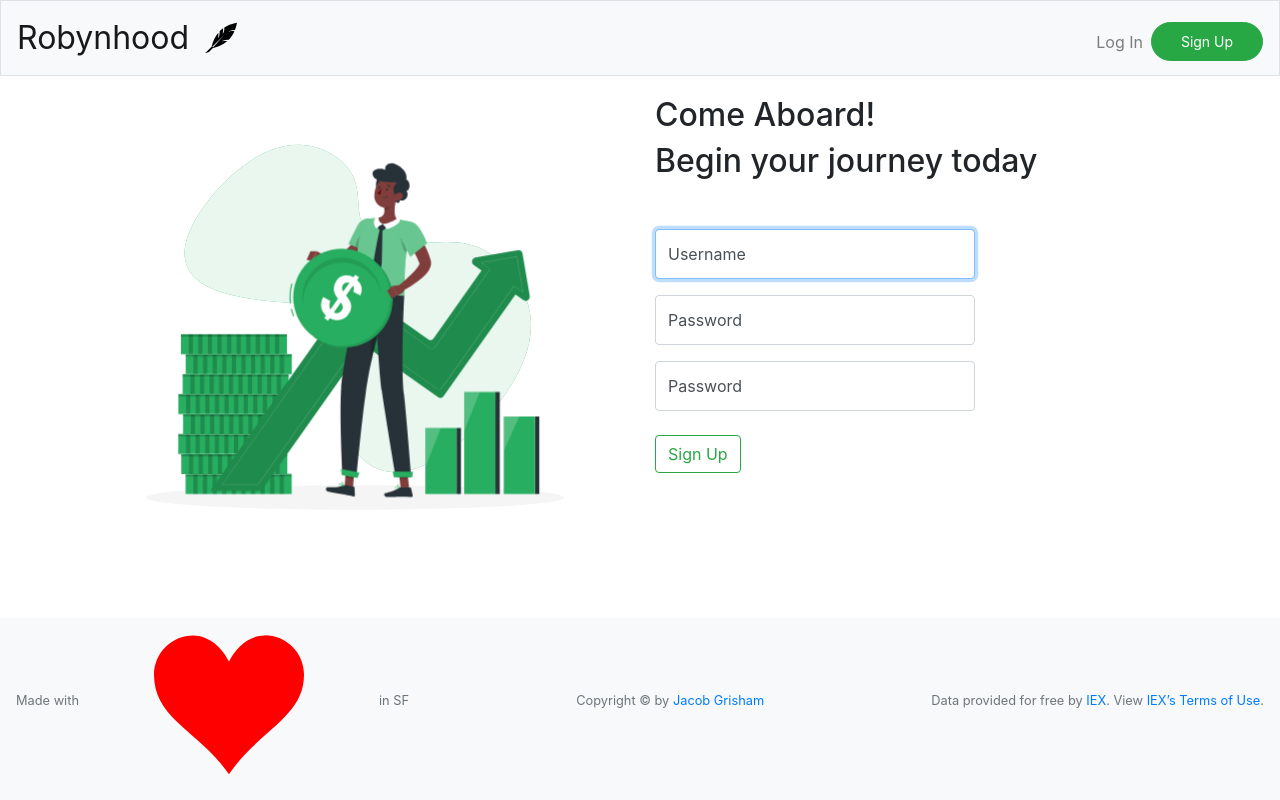
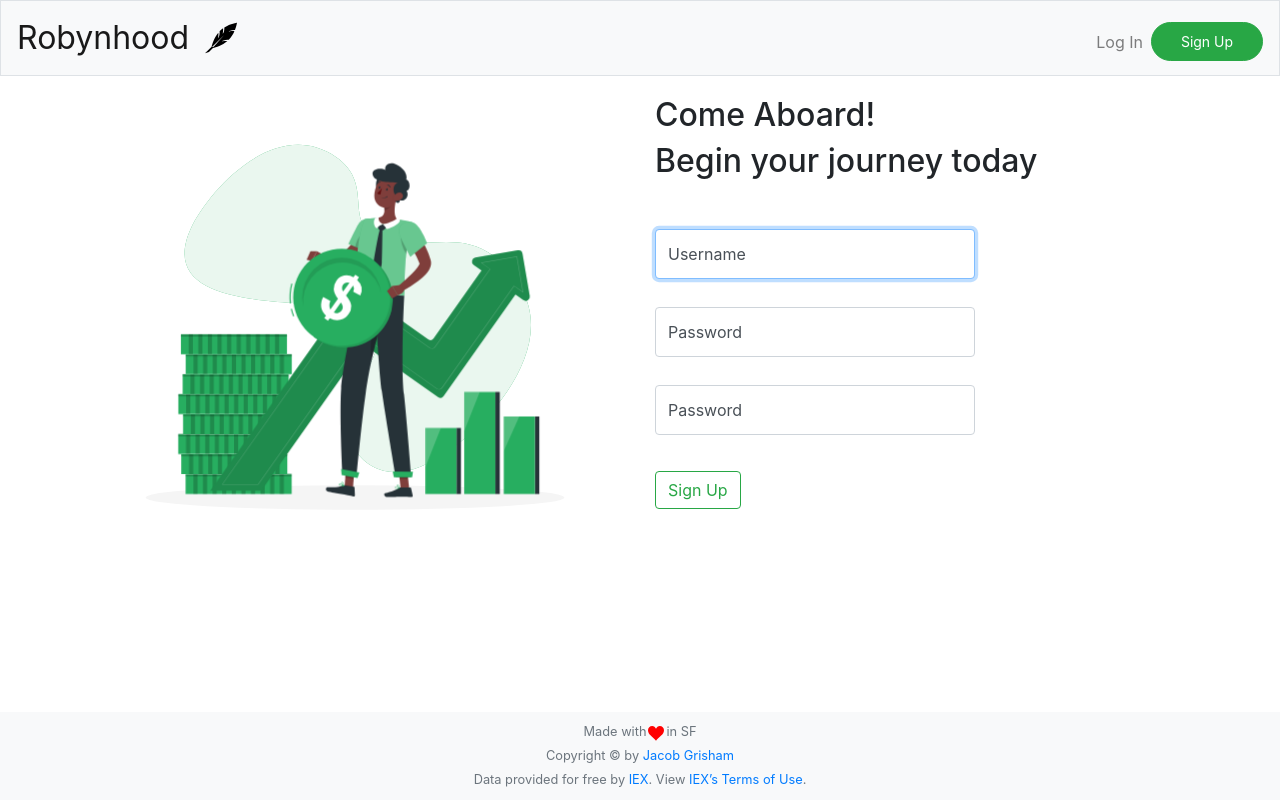
Before and after one commit to JacobGrisham/Finance-Full-Stack-Web-App-using-Flask-and-SQL, a Flask app: page /register in a window 1280 px wide. Run offline with Flask 2, Linux system fonts and the light colour scheme; some libraries are stand-ins or nearby versions.

Commit message:
update styles.css for footer and h1

```diff
--- a/static/styles.css
+++ b/static/styles.css
@@ -50,6 +50,10 @@
     background-color: transparent;
 }
 
+h1 {
+    margin-top: 4rem;
+}
+
 #freepik_stories-investing {
     height: auto;
     width: auto;
@@ -66,15 +70,6 @@
     }
 }
 
-
-@media only screen and (min-width: 767.98px) {
-    .footer {
-        position: absolute;
-        bottom: 0;
-        width: 100%;
-    }
-}
-
 .background
 {
     position: absolute;
@@ -86,6 +81,7 @@
 {
     width: 100vw;
 }
+
 @media only screen and (max-width: 767.98px) {
     #home
     {
@@ -96,6 +92,21 @@
 
 .error {
     max-width: max-content;
+}
+
+.footer {
+    display: block;
+}
+
+.footer p {
+    margin: 0;
+    line-height: 24px;
+}
+
+/* Heart icon in footer */
+.footer p svg {
+    height: 16px;
+    width: 20px;
 }
 
 /* --------------------------------------------- */
@@ -114,7 +125,7 @@
 
 .form-label-group {
     position: relative;
-    margin-bottom: 1rem;
+    margin-bottom: 0.5rem;
 }
 
 .form-label-group > input,
@@ -168,3 +179,7 @@
     font-size: 12px;
     color: #777;
 }
+
+.spaceholder {
+    height: 20px;
+}
```
